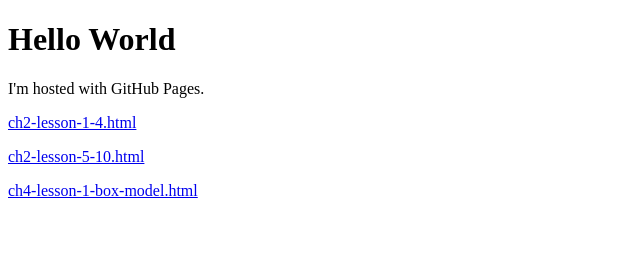
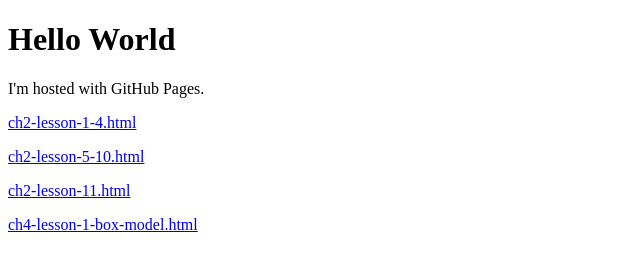
Before and after one commit to CarloTonyDaristotile/CarloTonyDaristotile.github.io, a plain HTML site: page index.html in a window 1280 px wide. Shown: the whole page, without its empty margins (0-640 px from the left). Drawn offline with Linux system fonts and the light colour scheme.

Commit message:
Update index.html

```diff
--- a/index.html
+++ b/index.html
@@ -12,6 +12,8 @@
 
 <p><a href="ch2-lesson-5-10.html">ch2-lesson-5-10.html</a></p>
 
+<p><a href="ch2-lesson-11.html">ch2-lesson-11.html</a></p>
+
 <p><a href="ch4-lesson-1-box-model.html">ch4-lesson-1-box-model.html</a></p>
 
 </body>
```
